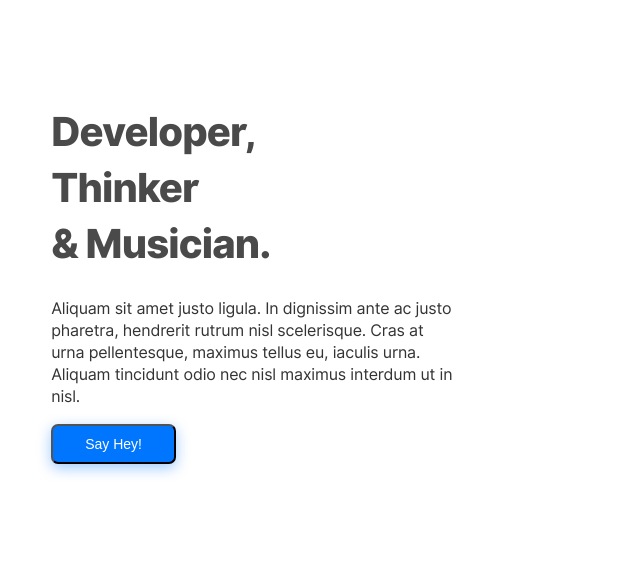
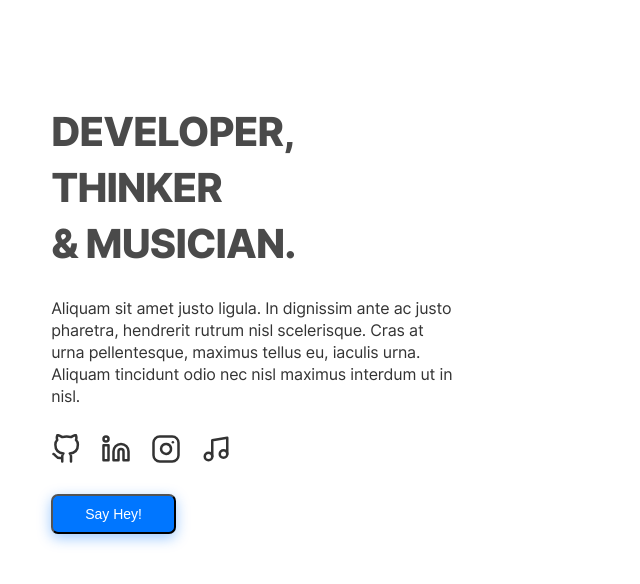
Before and after one commit to shobokshy/shobokshy.github.io, a Next.js app: page / in a window 1280 px wide. Shown: the top 584 px of the page, without its empty margins (0-640 px from the left). Built offline with nearby package versions, Linux system fonts and the light colour scheme.

Commit message:
Added social icons & links

```diff
--- a/components/button.tsx
+++ b/components/button.tsx
@@ -5,6 +5,7 @@ const Button: React.FunctionComponent = props => (
         fontSize: '14px',
         color: 'white',
         background: '#0076ff',
+        transition: 'all .2s ease-in',
         boxShadow: '0 4px 14px 0 rgba(0,118,255,0.39)',
         padding: '0 2rem',
         height: '2.5rem',
--- a/components/intro.tsx
+++ b/components/intro.tsx
@@ -1,12 +1,14 @@
 /** @jsx jsx */ import { jsx } from '@emotion/core'
 import Button from './button';
+import SocialList from './social-list';
 
-const Intro: React.FunctionComponent = props => (
+const Intro: React.FunctionComponent = () => (
     <div css={{
         padding: '15% 10%'
     }}>
         <h1 css={{
-            color: '#4a4a4a'
+            color: '#4a4a4a',
+            textTransform: 'uppercase'
         }}>
             Developer,
             <br/>
@@ -21,6 +23,7 @@ const Intro: React.FunctionComponent = props => (
         }}>
             Aliquam sit amet justo ligula. In dignissim ante ac justo pharetra, hendrerit rutrum nisl scelerisque. Cras at urna pellentesque, maximus tellus eu, iaculis urna. Aliquam tincidunt odio nec nisl maximus interdum ut in nisl.
         </p>
+        <SocialList />
         <Button>Say Hey!</Button>
     </div>
 )
--- /dev/null
+++ b/components/social-list.tsx
@@ -0,0 +1,55 @@
+/** @jsx jsx */ import { jsx, Global } from '@emotion/core'
+import { GitHub, Linkedin, Instagram, Music } from 'react-feather';
+import React from 'react';
+
+const SocialList: React.FunctionComponent = () => (
+    <React.Fragment>
+        <ul
+            css={{
+                listStyleType: 'none',
+                padding: '10px 0px',
+                '& > li': {
+                    display: 'inline-block',
+                    padding: '0px 10px'
+                },
+                '& > li:first-child': {
+                    paddingLeft: 0
+                }
+            }}
+        >
+            <li>
+                <a target='_blank' href='https://github.com/shobokshy'>
+                    <GitHub size={30} color='#333' className="icon social-github" />
+                </a>
+            </li>
+            <li>
+                <a target='_blank' href='https://www.linkedin.com/in/shobokshy/'>
+                    <Linkedin size={30} color='#333' className="icon social-linkedin" />
+                </a>
+            </li>
+            <li>
+                <a target='_blank' href='https://www.instagram.com/shobokshy/'>
+                    <Instagram size={30} color='#333' className="icon social-instagram" />
+                </a>
+            </li>
+            <li>
+                <a target='_blank' href='https://soundcloud.com/shobokshy'>
+                    <Music size={30} color='#333' className="icon social-music" />
+                </a>
+            </li>
+        </ul>
+        <Global
+            styles={{
+                '.icon': {transition: 'all .2s ease-in'},
+                '.social-github:hover': {stroke: '#6e5494'},
+                '.social-linkedin:hover': {stroke: '#0077b5'},
+                '.social-instagram:hover': {stroke: '#e1306c'},
+                '.social-music:hover': {stroke: '#1db954'}
+            }}
+        />
+    </React.Fragment>
+
+
+)
+
+export default SocialList
--- a/package.json
+++ b/package.json
@@ -27,6 +27,7 @@
     "next-fonts": "^0.17.0",
     "react": "^16.8.3",
     "react-dom": "^16.8.3",
+    "react-feather": "^1.1.6",
     "webpack": "^4.29.5"
   },
   "devDependencies": {
```
Also changed, not shown: components/icon.tsx (added, +28 -0 lines), static/icons/github.svg (added), 1 other file (tests, documents, lock files or other folders).
